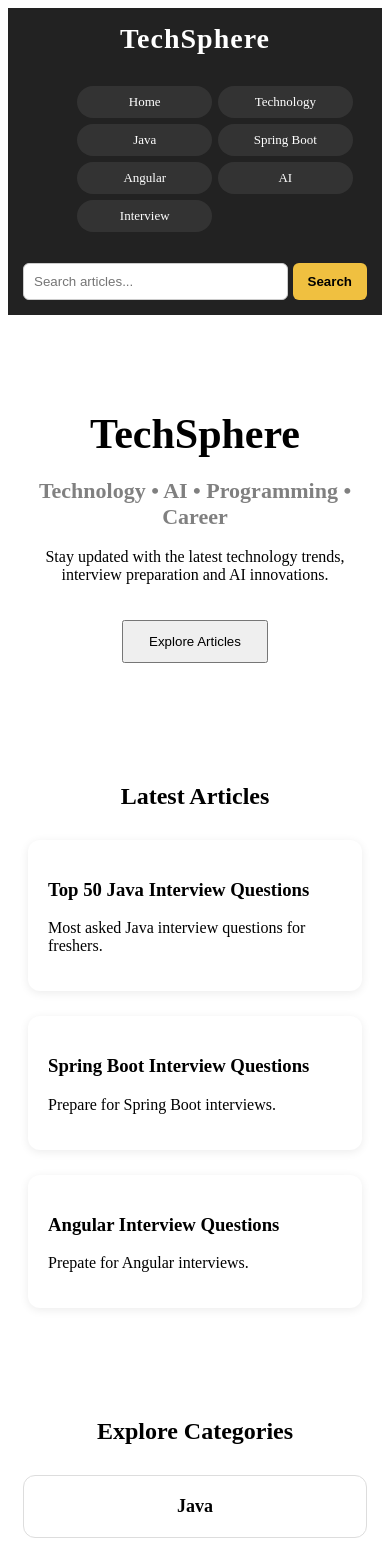
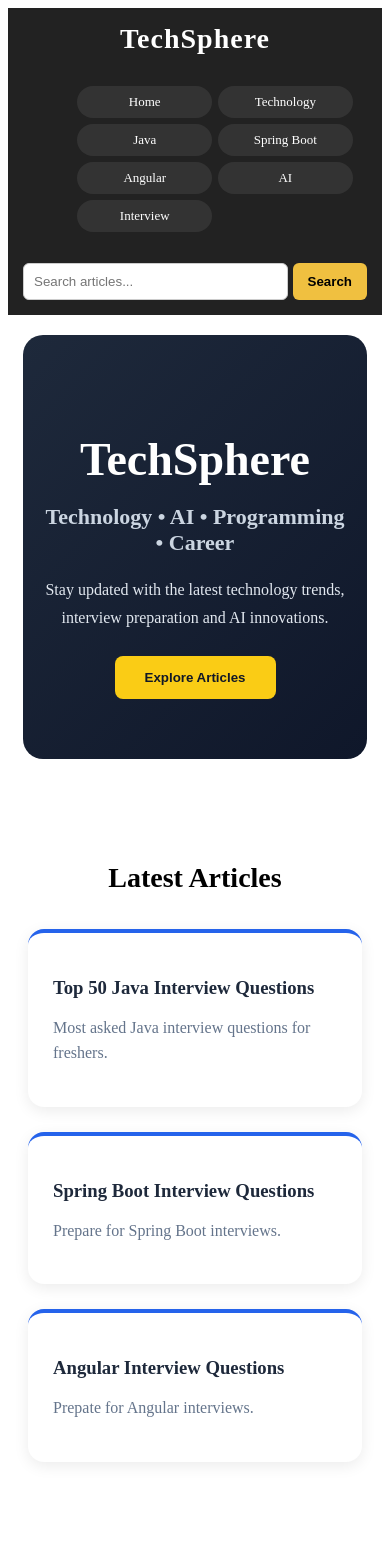
Before and after one commit to vikashkarma/techsphere, an Angular app: page / in a window 390 px wide. Shown: the top 1557 px of the page. Built offline with nearby package versions, Linux system fonts and the light colour scheme.

Commit message:
update code

```diff
--- a/src/app/components/home/home.css
+++ b/src/app/components/home/home.css
@@ -1,63 +1,62 @@
 .hero {
-    max-width: 900px;
-    margin: 0 auto;
+    max-width: 1100px;
+    margin: 30px auto;
     text-align: center;
-    padding: 60px 20px 40px;
+    padding: 80px 20px;
+    background: linear-gradient(135deg, #1e293b, #0f172a);
+    color: white;
+    border-radius: 20px;
 }
 
 .hero h1 {
-    font-size: 64px;
+    font-size: 72px;
+    margin-bottom: 15px;
+    font-weight: 800;
+}
+
+.hero h2 {
+    color: #cbd5e1;
+    font-size: 28px;
     margin-bottom: 20px;
 }
 
-.hero h2{
-    color:gray;
+.hero p {
+    font-size: 18px;
+    color: #e2e8f0;
+    line-height: 1.7;
+    max-width: 700px;
+    margin: 0 auto;
 }
 
-.hero button{
-    margin-top:20px;
-    padding:12px 25px;
-    cursor:pointer;
+.hero button {
+    margin-top: 25px;
+    padding: 14px 30px;
+    border: none;
+    border-radius: 8px;
+    background: #facc15;
+    color: #111827;
+    font-weight: bold;
+    cursor: pointer;
+    transition: 0.3s;
 }
 
-.categories {
-    display: grid;
-    grid-template-columns: repeat(3, 1fr);
-    gap: 20px;
-    margin-top: 20px;
-    max-width: 1200px;
-    margin-left: auto;
-    margin-right: auto;
+.hero button:hover {
+    transform: translateY(-3px);
+    box-shadow: 0 8px 20px rgba(250, 204, 21, 0.4);
 }
 
-.category-card {
-    border: 1px solid #ddd;
-    padding: 40px;
-    text-align: center;
-    border-radius: 12px;
-    cursor: pointer;
-    transition: all 0.3s ease;
-    font-size: 20px;
-    font-weight: bold;
-}
-
-.category-card:hover {
-    transform: translateY(-5px);
-    box-shadow: 0 8px 20px rgba(0,0,0,0.1);
-}
-
-.section-title {
-    text-align: center;
-    margin: 50px 15px 30px;
-}
+/* Latest Articles */
 
 .latest-posts {
     padding: 60px 20px;
+    max-width: 1200px;
+    margin: auto;
 }
 
 .latest-posts h2 {
     text-align: center;
-  margin-bottom: 30px;
+    margin-bottom: 35px;
+    font-size: 36px;
 }
 
 .post-grid {
@@ -68,31 +67,89 @@
 
 .post-card {
     background: white;
-  padding: 20px;
-  border-radius: 12px;
-  box-shadow: 0 2px 10px rgba(0,0,0,.08);
+    padding: 25px;
+    border-radius: 16px;
+    border-top: 4px solid #2563eb;
+    box-shadow: 0 4px 15px rgba(0,0,0,.08);
     transition: .3s;
     cursor: pointer;
-  display: block;
     text-decoration: none;
     color: inherit;
+}
 
+.post-card h3 {
+    margin-bottom: 12px;
+    color: #1e293b;
+}
+
+.post-card p {
+    color: #64748b;
+    line-height: 1.6;
 }
 
 .post-card:hover {
-  transform: translateY(-5px);
-  box-shadow: 0 10px 25px rgba(0,0,0,.15);
+    transform: translateY(-8px);
+    box-shadow: 0 12px 30px rgba(0,0,0,.15);
 }
+
+/* Section Title */
+
+.section-title {
+    text-align: center;
+    margin: 60px 15px 35px;
+    font-size: 36px;
+}
+
+/* Categories */
+
+.categories {
+    display: grid;
+    grid-template-columns: repeat(3, 1fr);
+    gap: 25px;
+    max-width: 1200px;
+    margin: 0 auto 60px;
+    padding: 0 20px;
+}
+
+.category-card {
+    background: white;
+    padding: 35px;
+    text-align: center;
+    border-radius: 16px;
+    cursor: pointer;
+    font-size: 22px;
+    font-weight: 600;
+    box-shadow: 0 4px 15px rgba(0,0,0,.08);
+    transition: .3s;
+}
+
+.category-card:hover {
+    transform: translateY(-8px);
+    background: #2563eb;
+    color: white;
+    box-shadow: 0 12px 30px rgba(37,99,235,.3);
+}
+
+/* Mobile */
 
 @media (max-width: 768px) {
 
-  .post-grid {
-    grid-template-columns: 1fr;
+    .hero {
+        padding: 60px 20px;
+        margin: 20px 15px;
     }
 
+    .hero h1 {
+        font-size: 46px;
     }
 
-@media (max-width: 768px) {
+    .hero h2 {
+        font-size: 22px;
+    }
+
+    .hero p {
+        font-size: 16px;
+    }
 
     .post-grid {
         grid-template-columns: 1fr;
@@ -104,16 +161,12 @@
     }
 
     .category-card {
-    padding: 20px;
+        padding: 22px;
         font-size: 18px;
     }
 
-  .hero h1 {
-    font-size: 42px;
+    .latest-posts h2,
+    .section-title {
+        font-size: 28px;
     }
-
-  .hero h2 {
-    font-size: 22px;
 }
-
-}
```
Lines whose indentation alone changed are shown as unchanged.
